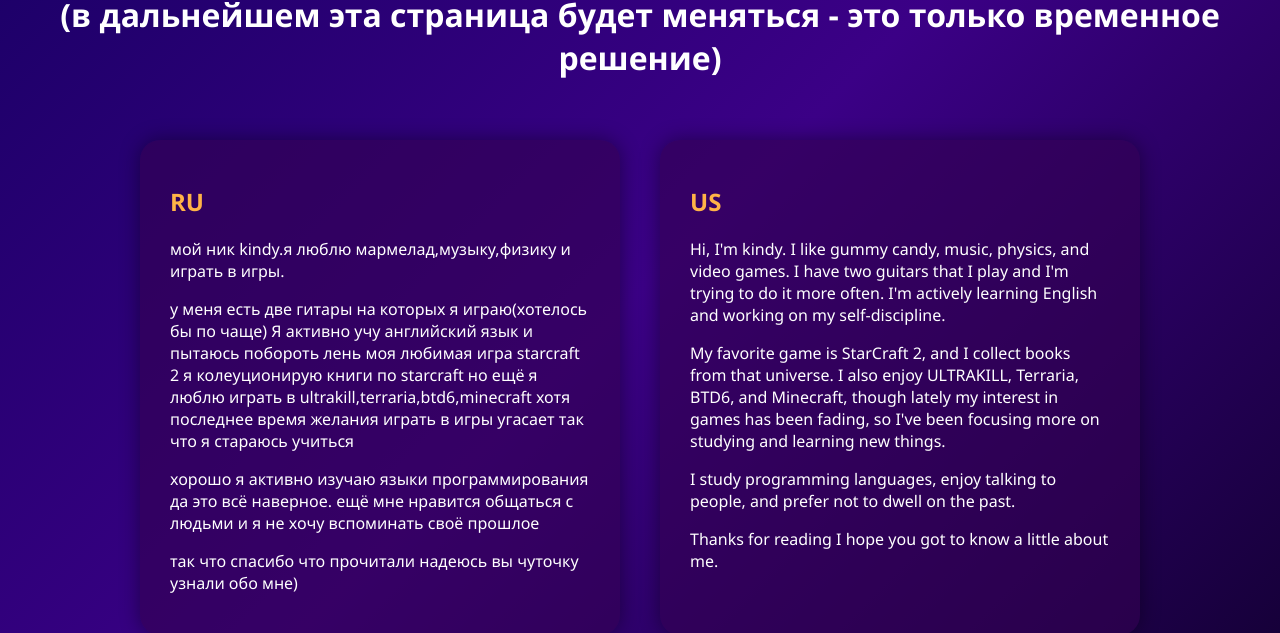
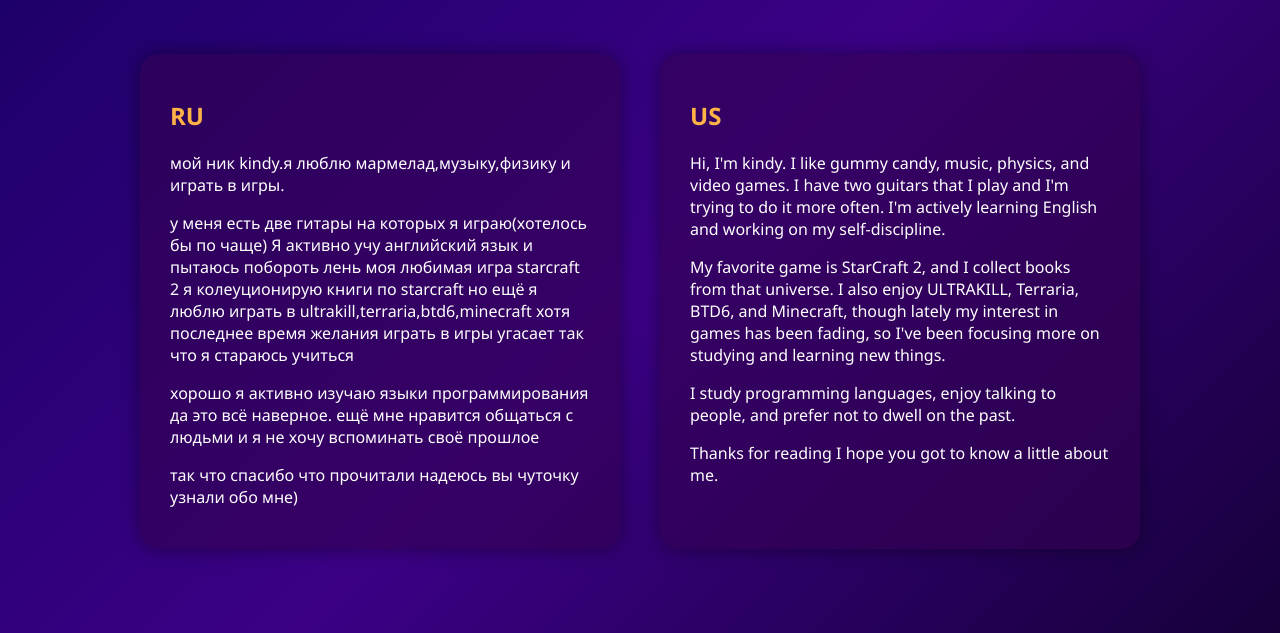
Before and after one commit to kindy801/about, a plain HTML site: page index.html in a window 1280 px wide. Shown: the part 110-743 px from the top of the page. Drawn offline with Linux system fonts and the light colour scheme.

Commit message:
Update index.html

```diff
--- a/index.html
+++ b/index.html
@@ -96,8 +96,7 @@
 
 <body>
  <h1>
-  Чуть-чуть обо мне <br>
-  (в дальнейшем эта страница будет меняться - это только временное решение)
+  Чуть-чуть обо мне
 </h1>
 
   <div class="container">
```
